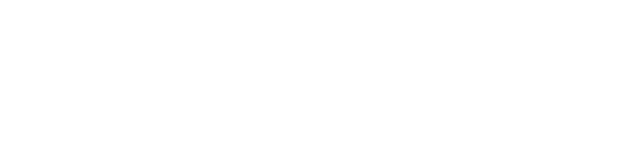
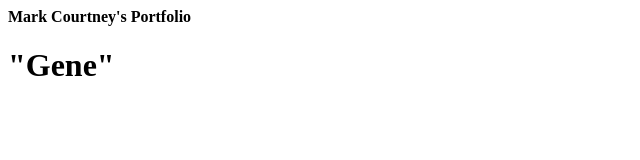
Before and after one commit to genecourtney7/1st-code-review, a plain HTML site: page index.html in a window 1280 px wide. Shown: the whole page, without its empty margins (0-640 px from the left). Drawn offline with Linux system fonts and the light colour scheme; files that its build step writes are made by us from their sources.

Commit message:
added more structure to index.html

```diff
--- a/index.html
+++ b/index.html
@@ -6,7 +6,18 @@
     <link href="css/styles.css" rel="stylesheet" type="text/css">
     <title>Mark Eugene Courtney</title>
 </head>
+<div id="title">
+    <strong>Mark Courtney's Portfolio</strong>
+</div>
+<h1>
+    <span id="nickname">"Gene"</span>
+</h1>
 <body>
+    <div id="bio">
 
+    </div>
+    <div id="Project_links">
+
+    </div>
 </body>
 </html>
```
